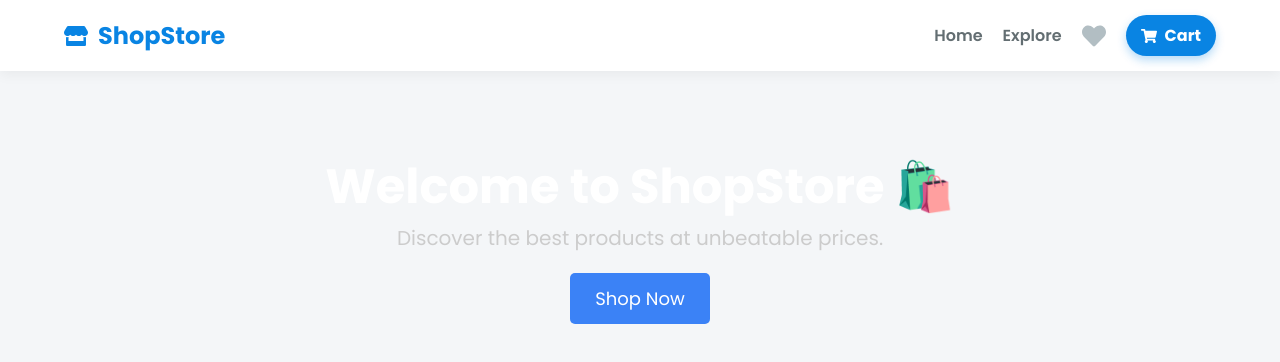
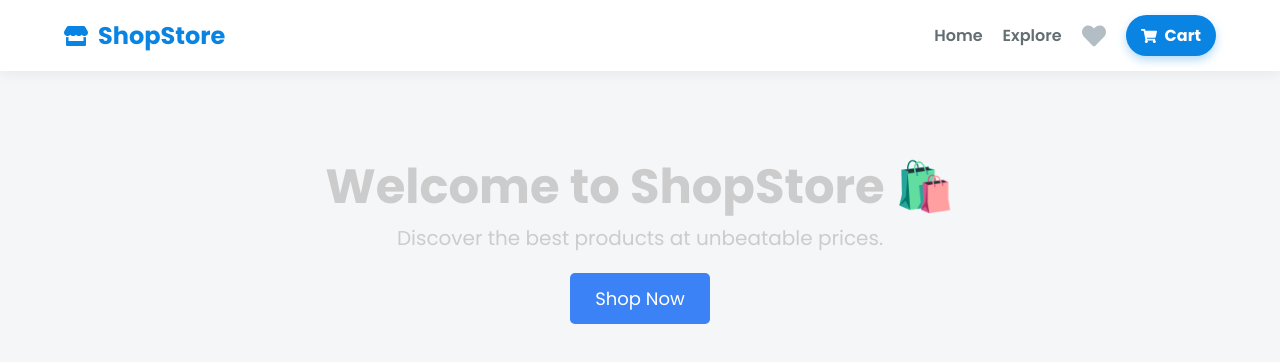
Before and after one commit to Durgesh22A/E-Commerce, a React (Vite) app: page / in a window 1280 px wide. Shown: the top 362 px of the page. Built offline with nearby package versions, Linux system fonts and the light colour scheme.

Commit message:
Update header text color in Home component for improved visibility

```diff
--- a/src/App.jsx
+++ b/src/App.jsx
@@ -16,7 +16,7 @@
 
 const Home = () => (
   <div style={{ textAlign: "center", marginTop: "80px", color: "white" }}>
-    <h1 style={{ fontSize: "48px" }}>Welcome to ShopStore 🛍️</h1>
+    <h1 style={{ fontSize: "48px", color: "#cccccc" }}>Welcome to ShopStore 🛍️</h1>
     <p style={{ fontSize: "20px", color: "#ccc" }}>
       Discover the best products at unbeatable prices.
     </p>
```
